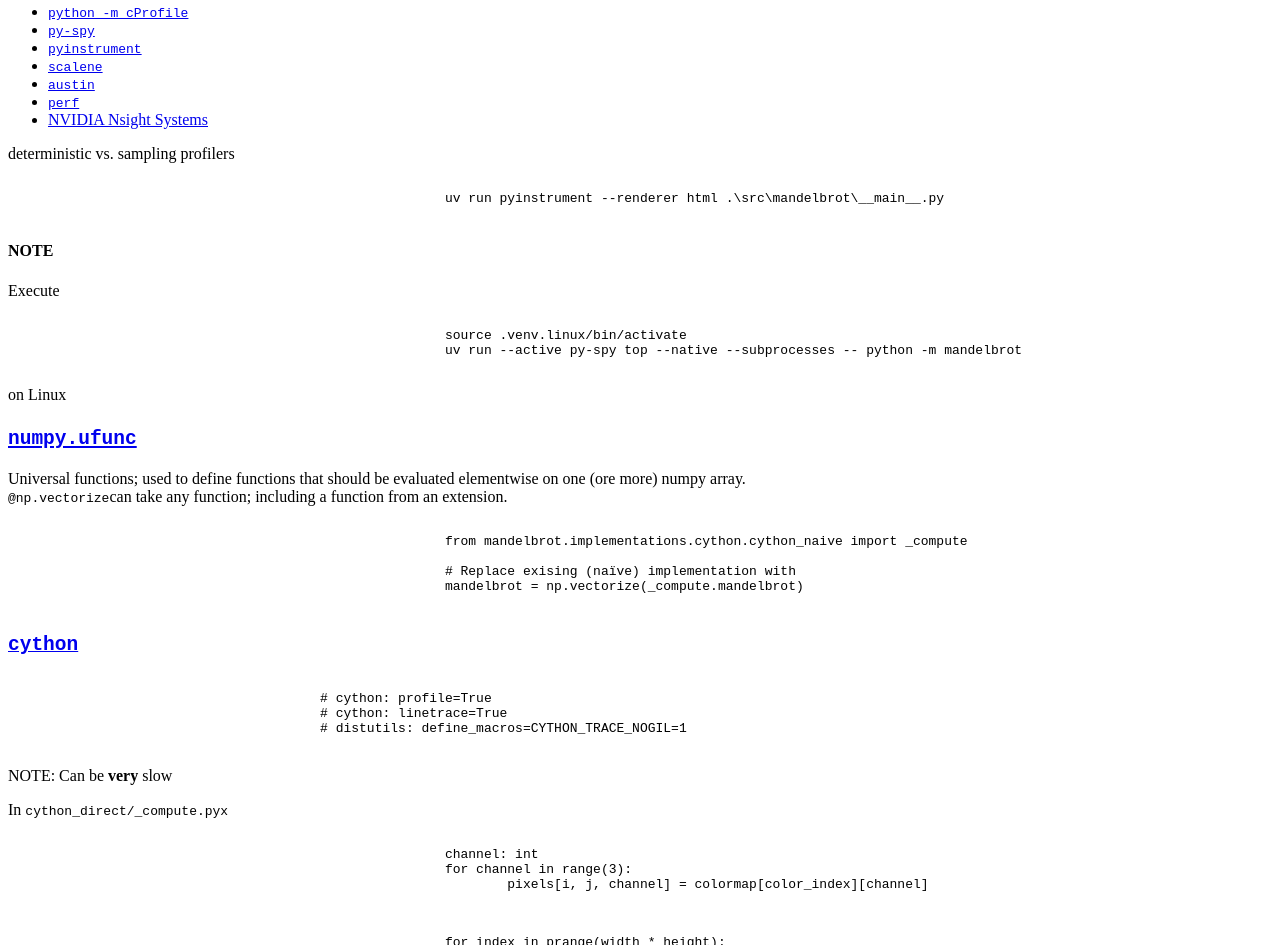
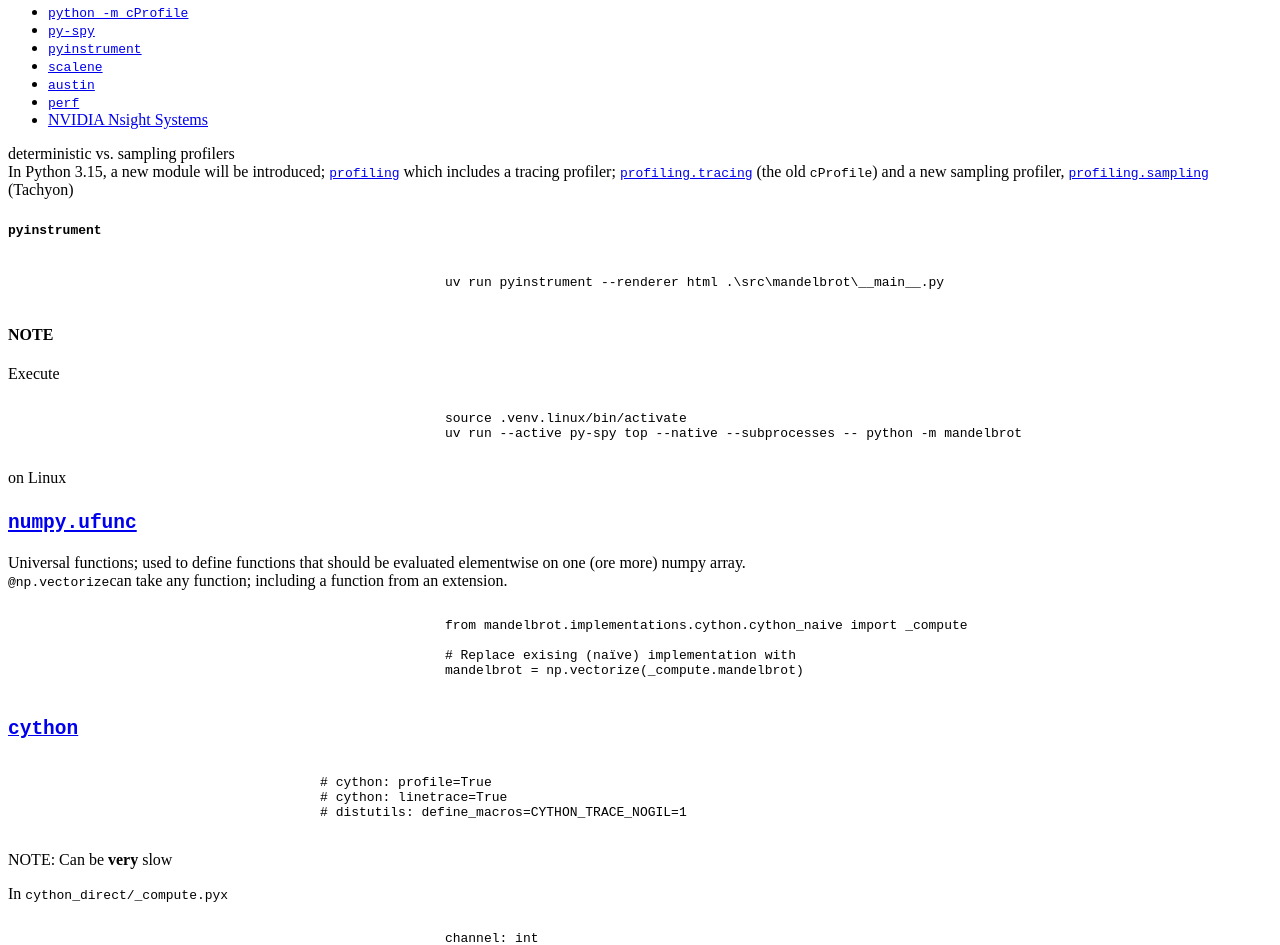
Before and after one commit to sindre-nistad/snake-oil, a website built with Vite: page src/presentation/index.html in a window 1280 px wide. Shown: the part 1750-2695 px from the top of the page. Built offline with nearby package versions, Linux system fonts and the light colour scheme; what reveal.js would draw is missing.

Commit message:
docs: Add note on new profiler coming in Python 3.15

```diff
--- a/src/presentation/index.html
+++ b/src/presentation/index.html
@@ -152,8 +152,25 @@
 					</ul>
 					<aside class="notes">
 						deterministic vs. sampling profilers
+						<br>
+						In Python 3.15, a new module will be introduced;
+						<a
+							href="https://docs.python.org/3.15/library/profiling.html#module-profiling"
+							><code>profiling</code></a
+						>
+						which includes a tracing profiler;
+						<a
+							href="https://docs.python.org/3.15/library/profiling.tracing.html#module-profiling.tracing"
+							><code>profiling.tracing</code></a
+						>
+						(the old <code>cProfile</code>) and a new sampling profiler,
+						<a
+							href="https://docs.python.org/3.15/library/profiling.sampling.html#module-profiling.sampling"
+							><code>profiling.sampling</code></a
+						>
+						(Tachyon)
 
-						<br>
+						<h4><code>pyinstrument</code></h4>
 						<pre><code data-trim class="language-bash">
 							uv run pyinstrument --renderer html .\src\mandelbrot\__main__.py
 						</code></pre>
```
